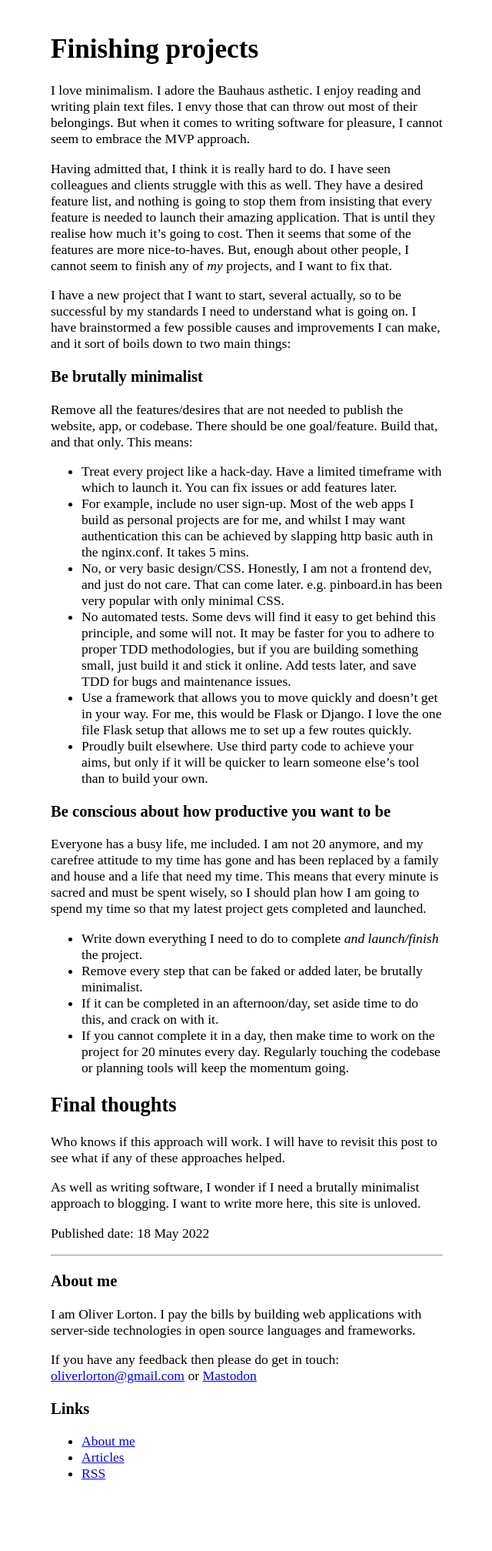
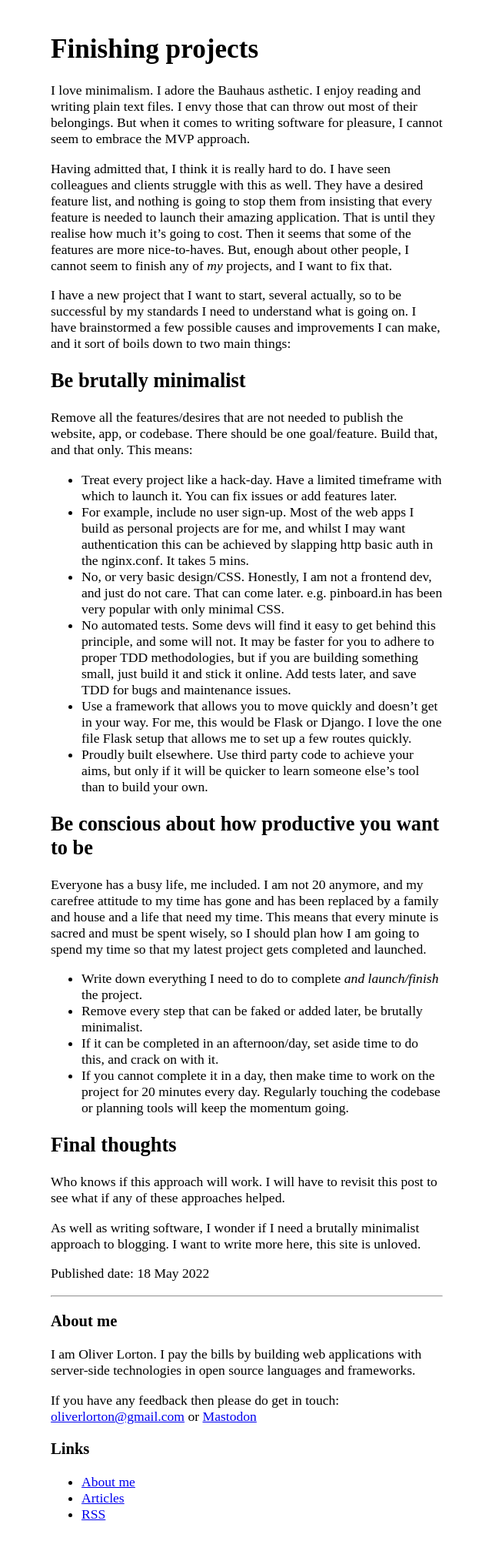
Before and after one commit to olorton/olorton.github.io, a Jekyll site: the page built from _posts/2022-05-22-finishing-projects.md, in a window 1280 px wide. Shown: the whole page at 77% size, without its empty margins (319-959 px from the left). Built offline with Jekyll 4.4.1, drawn with Linux system fonts in a browser that asks for light colours; before the commit the page ends 1963 px from its top, so only the background shows below that.

Commit message:
Fix headings

```diff
--- a/_posts/2022-05-22-finishing-projects.md
+++ b/_posts/2022-05-22-finishing-projects.md
@@ -11,7 +11,7 @@ Having admitted that, I think it is really hard to do. I have seen colleagues an
 
 I have a new project that I want to start, several actually, so to be successful by my standards I need to understand what is going on. I have brainstormed a few possible causes and improvements I can make, and it sort of boils down to two main things:
 
-### Be brutally minimalist
+## Be brutally minimalist
 
 Remove all the features/desires that are not needed to publish the website, app, or codebase. There should be one goal/feature. Build that, and that only. This means:
 
@@ -22,7 +22,7 @@ Remove all the features/desires that are not needed to publish the website, app,
 - Use a framework that allows you to move quickly and doesn't get in your way. For me, this would be Flask or Django. I love the one file Flask setup that allows me to set up a few routes quickly.
 - Proudly built elsewhere. Use third party code to achieve your aims, but only if it will be quicker to learn someone else's tool than to build your own.
 
-### Be conscious about how productive you want to be
+## Be conscious about how productive you want to be
 
 Everyone has a busy life, me included. I am not 20 anymore, and my carefree attitude to my time has gone and has been replaced by a family and house and a life that need my time. This means that every minute is sacred and must be spent wisely, so I should plan how I am going to spend my time so that my latest project gets completed and launched.
 
```
